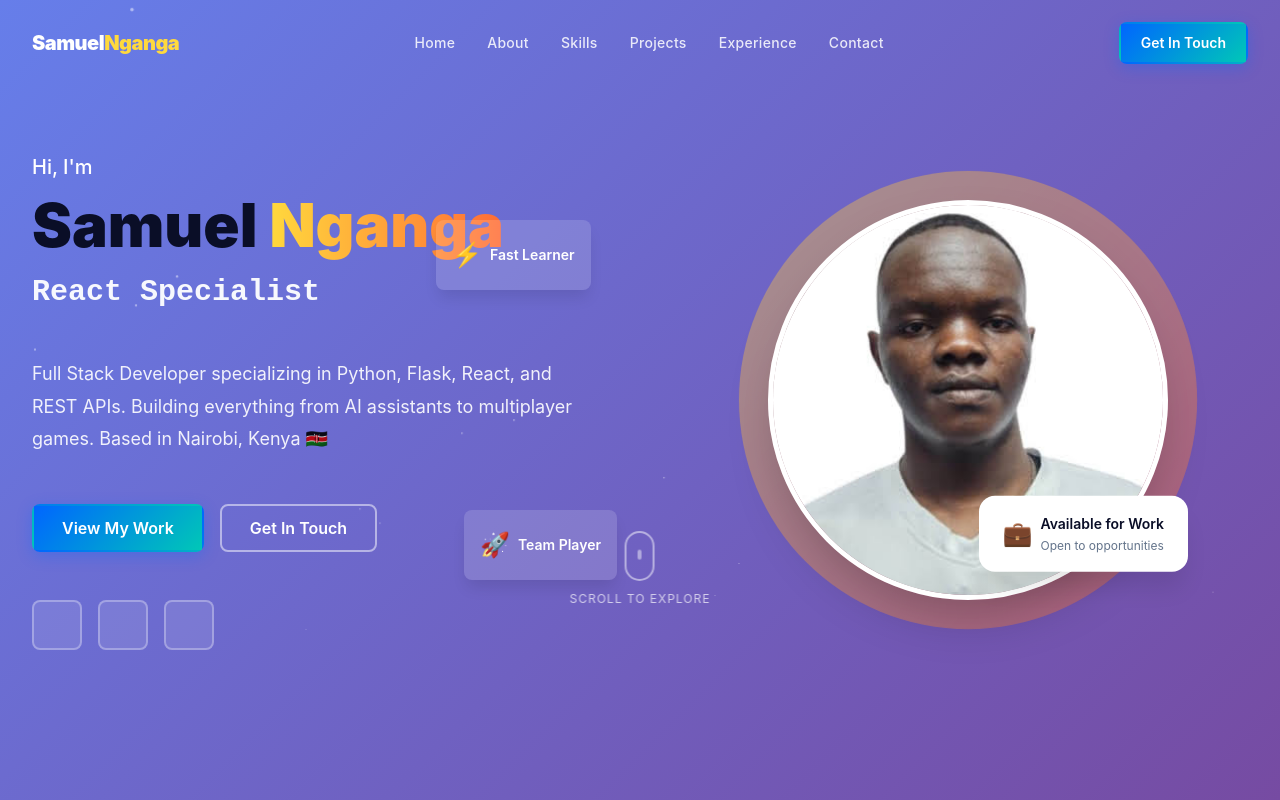
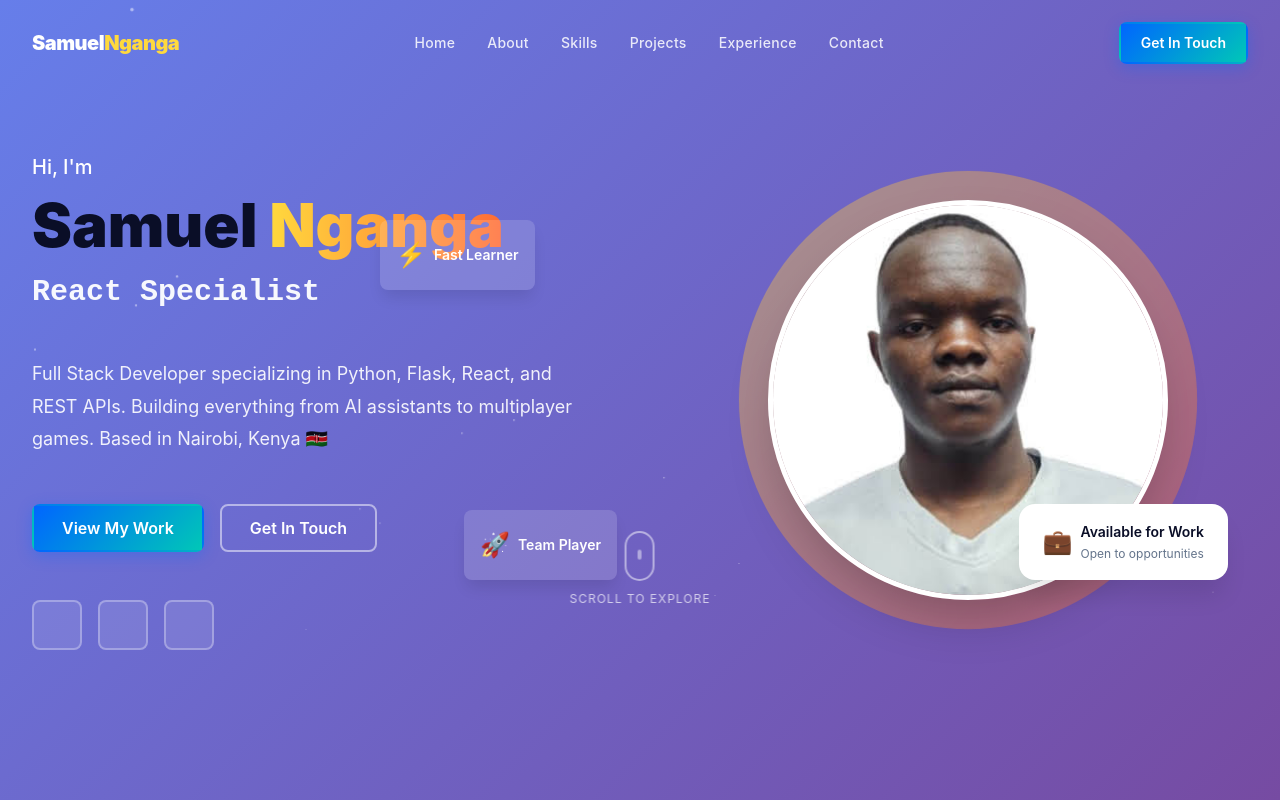
Before and after one commit to devbysamcloudy/Portfollio, a React (Vite) app: page / in a window 1280 px wide. Shown: the top 800 px of the page. Built offline with nearby package versions, Linux system fonts and the light colour scheme.

Commit message:
fix floating card overlapping name

```diff
--- a/src/components/sections/Hero.css
+++ b/src/components/sections/Hero.css
@@ -224,7 +224,7 @@
 .hero-badge {
   position: absolute;
   bottom: 20px;
-  right: -20px;
+  right: -60px;
   background: var(--color-white);
   padding: var(--spacing-md) var(--spacing-lg);
   border-radius: var(--radius-lg);
@@ -233,7 +233,6 @@
   align-items: center;
   gap: var(--spacing-sm);
   z-index: 2;
-  animation: float 3s ease-in-out infinite;
 }
 
 @keyframes float {
@@ -286,7 +285,7 @@
 
 .card-1 {
   top: 5%;
-  left: -45%;
+  left: -55%;
   animation-delay: 0s;
 }
 
```
